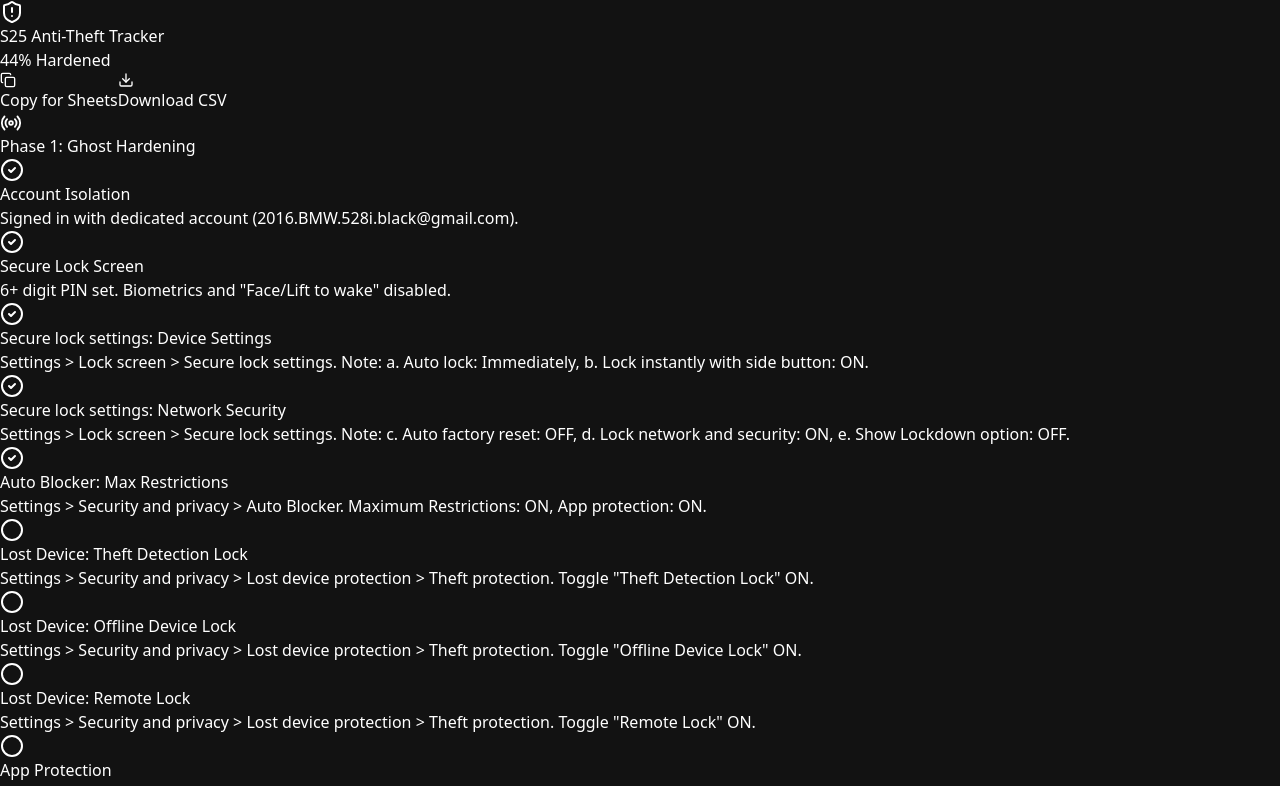
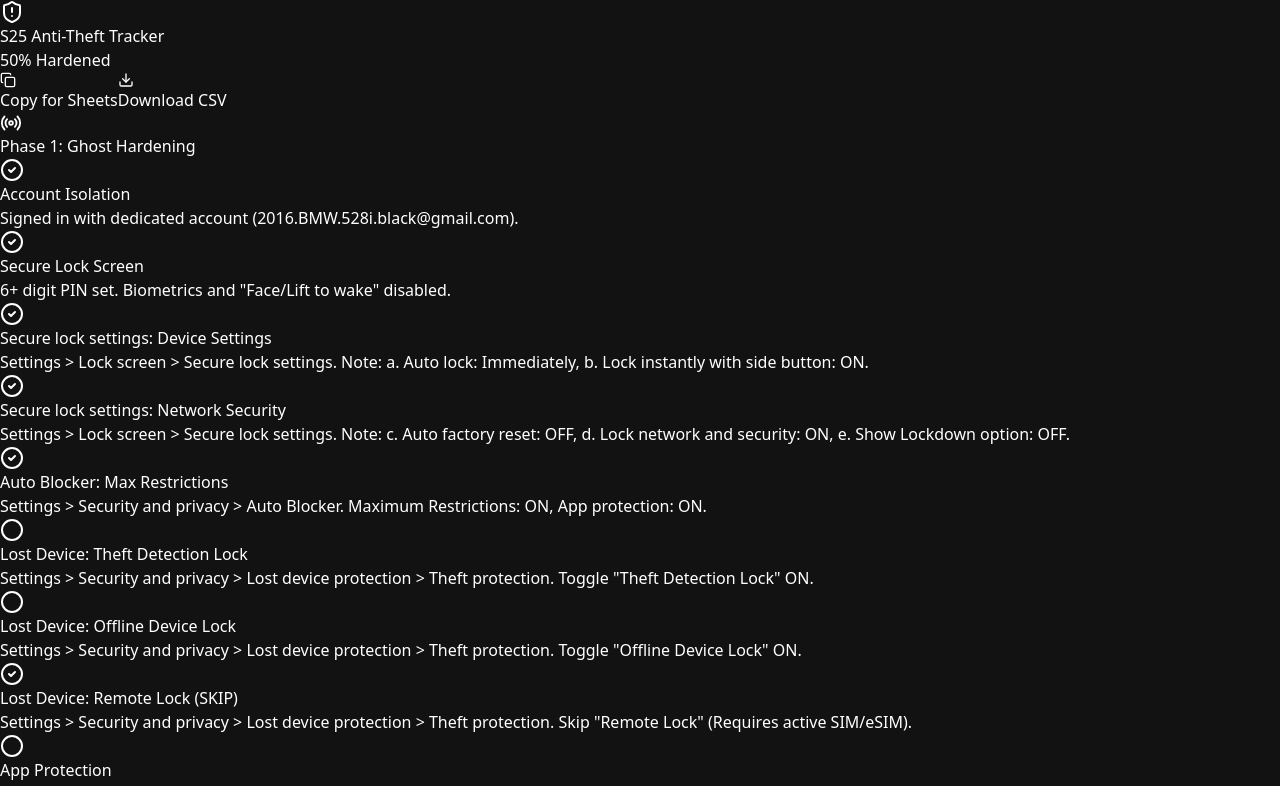
Before and after one commit to KeithOwns/lophone, a React (Vite) app: page / in a window 1280 px wide. Shown: the top 786 px of the page. Built offline with nearby package versions, Linux system fonts and the light colour scheme.

Commit message:
chore: Update Remote Lock to SKIP for SIM-less trackers

```diff
--- a/src/App.jsx
+++ b/src/App.jsx
@@ -10,7 +10,7 @@
     { id: 5, phase: 1, title: 'Auto Blocker: Max Restrictions', desc: 'Settings > Security and privacy > Auto Blocker. Maximum Restrictions: ON, App protection: ON.', completed: true },
     { id: 6, phase: 1, title: 'Lost Device: Theft Detection Lock', desc: 'Settings > Security and privacy > Lost device protection > Theft protection. Toggle "Theft Detection Lock" ON.', completed: false },
     { id: 7, phase: 1, title: 'Lost Device: Offline Device Lock', desc: 'Settings > Security and privacy > Lost device protection > Theft protection. Toggle "Offline Device Lock" ON.', completed: false },
-    { id: 18, phase: 1, title: 'Lost Device: Remote Lock', desc: 'Settings > Security and privacy > Lost device protection > Theft protection. Toggle "Remote Lock" ON.', completed: false },
+    { id: 18, phase: 1, title: 'Lost Device: Remote Lock (SKIP)', desc: 'Settings > Security and privacy > Lost device protection > Theft protection. Skip "Remote Lock" (Requires active SIM/eSIM).', completed: true },
     { id: 8, phase: 1, title: 'App Protection', desc: 'Settings > Security and privacy > App Security. App Protection: ON.', completed: false },
     { id: 9, phase: 1, title: 'Hide Notifications', desc: 'Settings > Notifications > Lock screen notifications. Set to "Hide Content".', completed: false },
     { id: 10, phase: 1, title: 'Dark Mode & Zero Brightness', desc: 'Display set to Dark Mode. Brightness at 0%.', completed: true },
```
